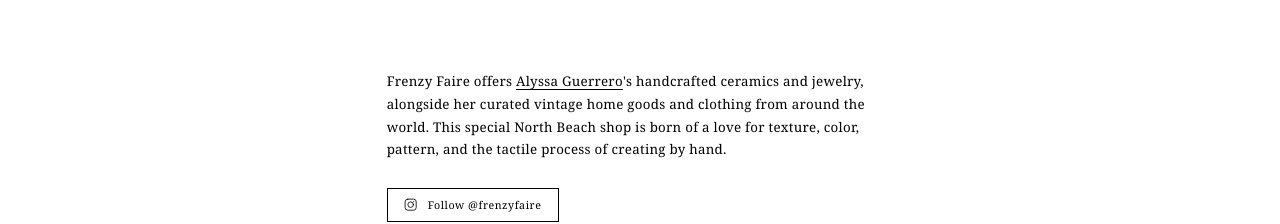
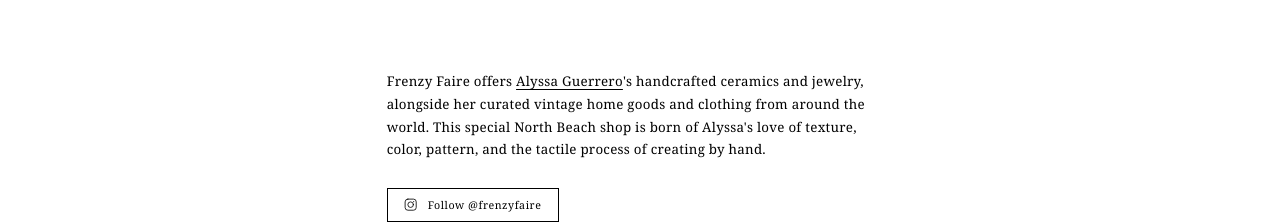
Before and after one commit to timothybuck13/frenzy-faire, a React (Vite) app: page / in a window 1280 px wide. Shown: the part 823-1047 px from the top of the page. Built offline with nearby package versions, Linux system fonts and the light colour scheme.

Commit message:
born of Alyssa's love of

```diff
--- a/src/App.jsx
+++ b/src/App.jsx
@@ -345,7 +345,7 @@
             Frenzy Faire offers{' '}
             <a href="https://www.instagram.com/alyssamarieguerrero/" target="_blank" rel="noopener noreferrer" className="text-black underline">
               Alyssa Guerrero
-            </a>'s handcrafted ceramics and jewelry, alongside her curated vintage home goods and clothing from around the world. This special North Beach shop is born of a love for texture, color, pattern, and the tactile process of creating by hand.
+            </a>'s handcrafted ceramics and jewelry, alongside her curated vintage home goods and clothing from around the world. This special North Beach shop is born of Alyssa's love of texture, color, pattern, and the tactile process of creating by hand.
           </p>
           <a
             href="https://www.instagram.com/frenzyfaire/"
```
